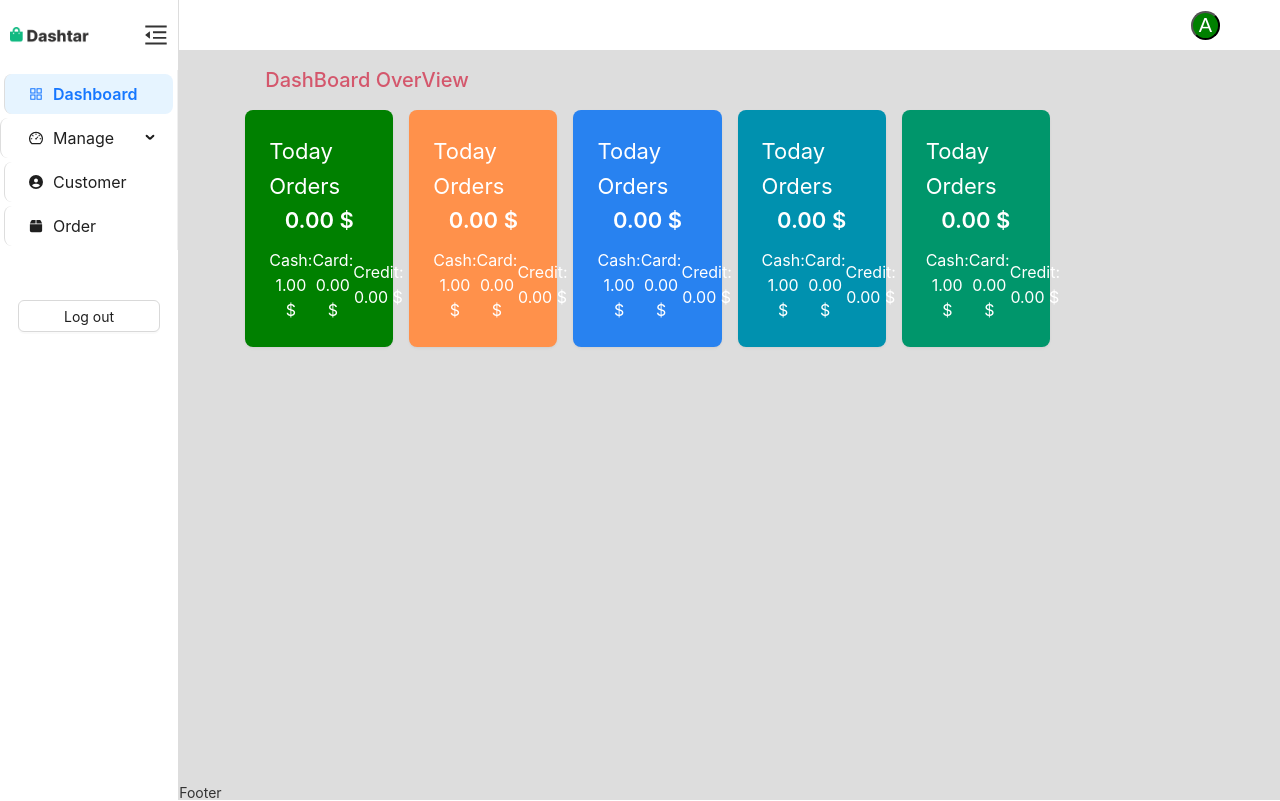
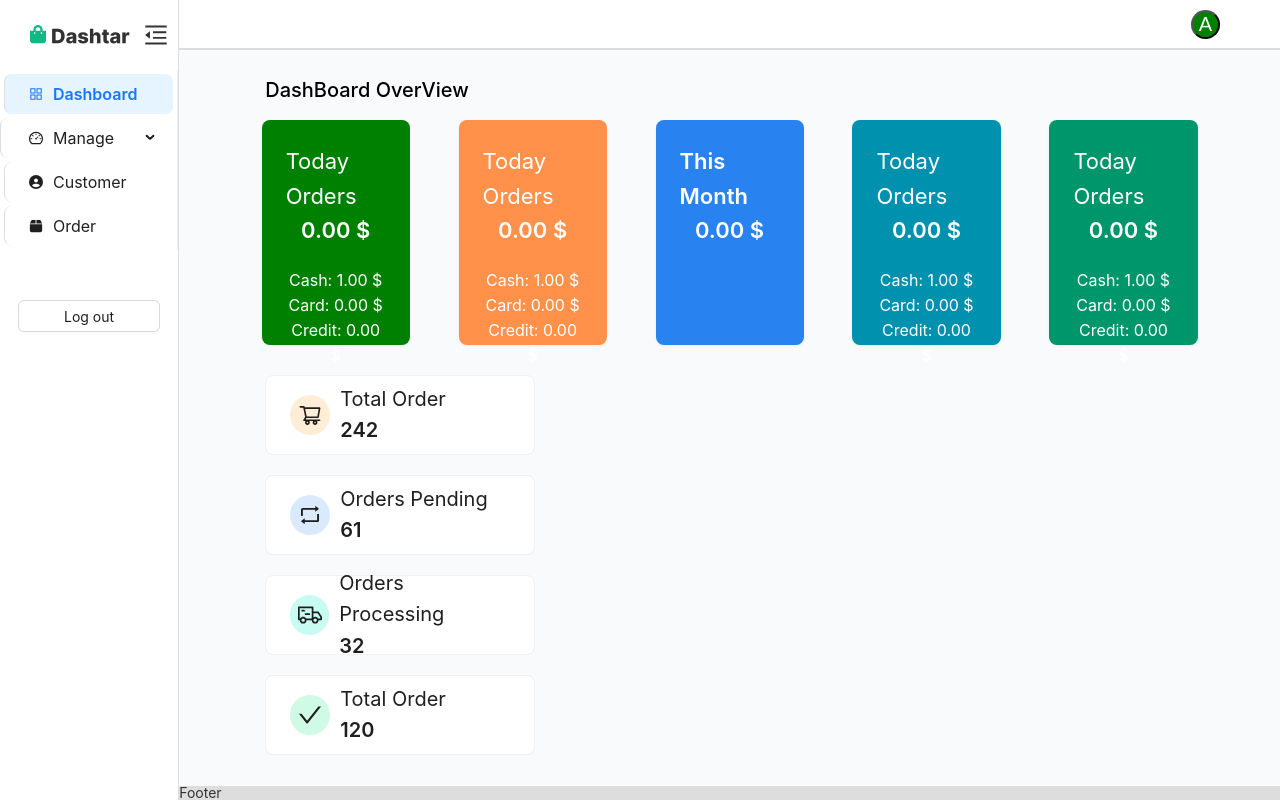
Before and after one commit to Canon1609/WWW_QuanLyBanMayIn, a React (Create React App) app in the folder ecom-project/: page /dashboard in a window 1280 px wide. Built offline with nearby package versions, Linux system fonts and the light colour scheme.

Commit message:
[#6] create admin page

```diff
--- a/ecom-project/src/components/BoxDashBoard/BoxDashBoard.scss
+++ b/ecom-project/src/components/BoxDashBoard/BoxDashBoard.scss
@@ -1,6 +1,7 @@
 .card{
     background-color: green;
     color: #fff ;
+    height: 225px;
     &__title{
         font-size: 22px;
         font-weight: 600;
@@ -15,9 +16,6 @@
         font-size: 22px;
     }
     &__detail{
-        display: flex;
-        justify-content: space-between;
-        align-items: center;
-
+       margin-top: 20px;
     }
 }
--- a/ecom-project/src/components/BoxDashBoard/index.js
+++ b/ecom-project/src/components/BoxDashBoard/index.js
@@ -3,7 +3,7 @@ import "./BoxDashBoard.scss"
 function BoxDashBoard() {
     return (
         <>
-            <Row gutter={[16, 16]} >
+            <Row gutter={[16, 16]} justify={"space-around"} >
                 <Col xs={24} sm={12} md={8} lg={4} xl={4}>
                     <Card className="card"  bordered={false} >
                         <p className="card__header">Today Orders</p>
@@ -29,14 +29,10 @@ function BoxDashBoard() {
                     </Card>
                 </Col>
                 <Col xs={24} sm={12} md={8} lg={4} xl={4}>
-                    <Card className="card"  bordered={false} style={{backgroundColor : "#2882F0"}} >
-                        <p className="card__header">Today Orders</p>
+                    <Card className="card"  bordered={false} style={{backgroundColor : "#2882F0" , alignItems : "center" , fontWeight : "600" , display : "flex" , flexDirection : "column" , justifyContent : "space-between"  }} >
+                        <p className="card__header">This Month</p>
                         <p className="card__title">0.00 $</p>
-                        <div className="card__detail">
-                        <p className="card__detail--item">Cash: 1.00 $</p>
-                        <p className="card__detail--item">Card: 0.00 $</p>
-                        <p className="card__detail--item">Credit: 0.00 $</p>
-                        </div>
+
 
                     </Card>
                 </Col>
--- a/ecom-project/src/components/MenuSider/index.js
+++ b/ecom-project/src/components/MenuSider/index.js
@@ -1,12 +1,13 @@
 import { Image, Menu } from "antd"
-import {MenuOutlined , DashboardOutlined ,MenuFoldOutlined,AppstoreOutlined , ProductOutlined} from '@ant-design/icons'
+import {DashboardOutlined ,MenuFoldOutlined,AppstoreOutlined , ProductOutlined} from '@ant-design/icons'
 import "./menusider.scss"
 import logo from "../../assets/images/logo.png"
 import { FaPercent ,FaCircleUser , FaBox} from "react-icons/fa6"
 import {Button} from "antd"
+import { Link, useNavigate, useNavigation } from "react-router-dom"
 function MenuSider(props){
   const {collapsed , toggle} = props;
-  console.log(collapsed);
+  const navigator = useNavigate();
 
     const items = [
         {
@@ -59,12 +60,16 @@ function MenuSider(props){
   },
 
     ]
+    const handleClick = ()=>{
+        navigator("/dashboard")
+    }
     return(
         <>
         <div className="header">
-             <img className= "header__logo" src = { collapsed ? "" :  logo} ></img>
+            <img className= "header__logo" src = { collapsed ? "" :  logo} onClick={handleClick}></img>
              <div className="header__icon" onClick={toggle} ><MenuFoldOutlined  /></div>
         </div>
+
           <Menu
             className="menu"
             defaultSelectedKeys={"1"}
--- a/ecom-project/src/components/MenuSider/menusider.scss
+++ b/ecom-project/src/components/MenuSider/menusider.scss
@@ -5,8 +5,8 @@
     align-items: center;
     padding: 0px 10px;
     &__logo{
-        width: 50%;
-
+       margin-left: 20px;
+        cursor: pointer;
     }
 
     &__icon{
--- /dev/null
+++ b/ecom-project/src/components/ShopDetailBox/ShopDetailBox.scss
@@ -0,0 +1,46 @@
+.detailbox{
+    display: flex;
+    justify-content: space-between;
+    align-items: center;
+}
+.card-detail{
+    display: flex;
+    align-items: center;
+    &__logo{
+        background-color: aqua;
+        width: 40px;
+        height: 40px;
+        border-radius: 50px;
+        display: flex;
+        align-items: center;
+        justify-content: center;
+    }
+    &__content{
+        margin-left: 10px;
+        font-size: 20px;
+        &--price{
+            font-weight: 600;
+        }
+    }
+}
+.logo{
+    font-size: 24px;
+}
+.w-250{
+    align-items: center;
+    display: flex;
+    width: 270px;
+    height: 80px;
+}
+.bg{
+    background-color: #FFEDD7;
+}
+.bg-1{
+    background-color: #DAEAFD;
+}
+.bg-2{
+    background-color: #C8FBF1;
+}
+.bg-3{
+    background-color: #CEFAE6;
+}
--- /dev/null
+++ b/ecom-project/src/components/ShopDetailBox/index.js
@@ -0,0 +1,86 @@
+import { Card, Col, Row } from "antd";
+import "./ShopDetailBox.scss"
+import { CheckOutlined, RetweetOutlined, ShoppingCartOutlined, TruckOutlined } from '@ant-design/icons'
+function ShopDetailBox() {
+    return (
+        <>
+            <Row gutter={[20,20]} justify={"space-around"}>
+                <Col span={24}>
+
+                    <Card
+                       className="w-250"
+
+                    >
+                        <div className= "card-detail">
+                            <div className="card-detail__logo bg">
+                            <ShoppingCartOutlined className="logo" />
+                            </div>
+                            <div className="card-detail__content">
+                                <p className="card-detail__content--title">Total Order</p>
+                                <p className="card-detail__content--price">242</p>
+                            </div>
+                        </div>
+                    </Card>
+
+
+
+
+
+
+
+
+                </Col>
+
+                <Col span={24}>
+                <Card
+                       className="w-250"
+                    >
+                        <div className= "card-detail">
+                            <div className="card-detail__logo bg-1">
+                            <RetweetOutlined className="logo"/>
+                            </div>
+                            <div className="card-detail__content">
+                                <p className="card-detail__content--title">Orders Pending</p>
+                                <p className="card-detail__content--price">61</p>
+                            </div>
+                        </div>
+                    </Card>
+                </Col>
+                <Col span={24}>
+                <Card
+                       className="w-250"
+
+                    >
+                        <div className= "card-detail">
+                            <div className="card-detail__logo bg-2">
+                            <TruckOutlined  className="logo"/>
+                            </div>
+                            <div className="card-detail__content">
+                                <p className="card-detail__content--title">Orders Processing</p>
+                                <p className="card-detail__content--price">32</p>
+                            </div>
+                        </div>
+                    </Card>
+                </Col>
+                <Col span={24}>
+                <Card
+                       className="w-250"
+
+                    >
+                        <div className= "card-detail">
+                            <div className="card-detail__logo bg-3">
+                            <CheckOutlined className="logo" />
+                            </div>
+                            <div className="card-detail__content">
+                                <p className="card-detail__content--title">Total Order</p>
+                                <p className="card-detail__content--price">120</p>
+                            </div>
+                        </div>
+                    </Card>
+
+                </Col>
+            </Row>
+        </>
+    )
+}
+export default ShopDetailBox;
--- a/ecom-project/src/pages/Admin/Admin.scss
+++ b/ecom-project/src/pages/Admin/Admin.scss
@@ -1,7 +1,7 @@
 .admin-title{
     font-size: 20px;
     font-weight: 500;
-    color: rgb(212, 87, 108);
+    color: #000000;
 }
 .container{
     width: 88%;
@@ -10,4 +10,5 @@
 }
 .row{
     padding: 20px;
+    margin-top: 10px;
 }
--- a/ecom-project/src/pages/Admin/index.js
+++ b/ecom-project/src/pages/Admin/index.js
@@ -1,6 +1,7 @@
 import { Col, Row } from "antd";
 import "./Admin.scss"
 import BoxDashBoard from "../../components/BoxDashBoard";
+import ShopDetailBox from "../../components/ShopDetailBox";
 function Admin(){
     return (
         <>
@@ -9,15 +10,18 @@ function Admin(){
                     <Col span ={24}>
                     <h3 className="admin-title">DashBoard OverView</h3>
                     </Col>
-
-
                 </Row>
 
-
-                <Row>
+                <Row >
                 <Col span={24}>
                         <BoxDashBoard/>
                 </Col>
+                </Row>
+
+                <Row className="row" >
+                    <Col span={24}>
+                        <ShopDetailBox/>
+                    </Col>
                 </Row>
 
             </div>
--- a/ecom-project/src/pages/DashBoard/dashboard.scss
+++ b/ecom-project/src/pages/DashBoard/dashboard.scss
@@ -18,6 +18,7 @@
         display: flex;
         justify-content: end;
         align-items: center;
+        border-bottom: 2px solid #ddd;
     }
     &__header-icon{
         .btn{
@@ -35,7 +36,7 @@
 }
 
 .content{
-
+    background-color: #F9FAFB;
 }
 .footer{
 
--- a/ecom-project/src/routes/index.js
+++ b/ecom-project/src/routes/index.js
@@ -1,8 +1,9 @@
 import Admin from "../pages/Admin";
 import DashBoard from "../../src/pages/DashBoard"
+import { Navigate } from "react-router-dom";
 export const routes = [
     {
-        path : "/dashboard",
+        path : "/",
         element : <DashBoard/>,
         children : [
             {
```
